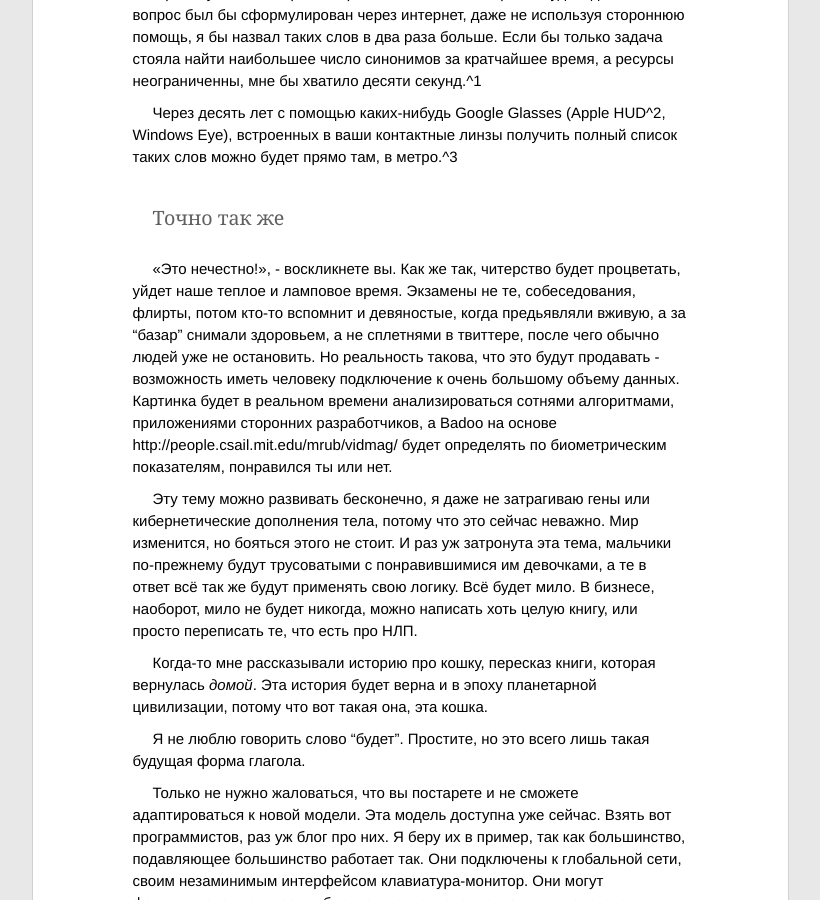
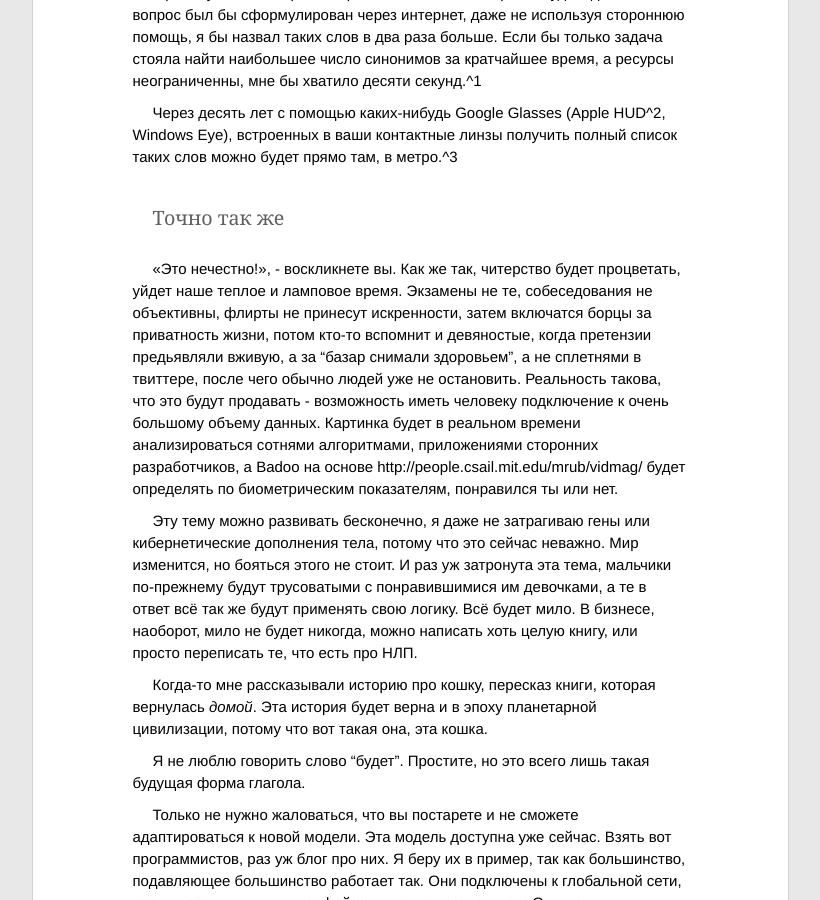
Before and after one commit to ptmt/ptmt.github.com, a Jekyll site: the page built from _posts/2012-07-02-we-are-lazy.md, in a window 1280 px wide and 900 px high, scrolled down 449 px. Shown: the whole window, without its empty margins (230-1050 px from the left). Built offline with Jekyll 4.4.1, drawn with Linux system fonts in a browser that asks for light colours; Markdown is read by kramdown in place of the engine named in the settings.

Commit message:
Update master

```diff
--- a/_posts/2012-07-02-we-are-lazy.md
+++ b/_posts/2012-07-02-we-are-lazy.md
@@ -12,7 +12,7 @@ title:  Лень будущего
 
 ##Точно так же
 
-«Это нечестно!», - воскликнете вы. Как же так, читерство будет процветать, уйдет наше теплое и ламповое время. Экзамены не те, собеседования, флирты, потом кто-то вспомнит и девяностые, когда предьявляли вживую, а за “базар” снимали здоровьем, а не сплетнями в твиттере, после чего обычно людей уже не остановить. Но реальность такова, что это будут продавать - возможность иметь человеку подключение к очень большому объему данных. Картинка будет в реальном времени анализироваться сотнями алгоритмами, приложениями сторонних разработчиков, а Badoo на основе  http://people.csail.mit.edu/mrub/vidmag/ будет определять по биометрическим показателям, понравился ты или нет.
+«Это нечестно!», - воскликнете вы. Как же так, читерство будет процветать, уйдет наше теплое и ламповое время. Экзамены не те, собеседования не объективны, флирты не принесут искренности, затем включатся борцы за приватность жизни, потом кто-то вспомнит и девяностые, когда претензии предьявляли вживую, а за “базар снимали здоровьем”, а не сплетнями в твиттере, после чего обычно людей уже не остановить. Реальность такова, что это будут продавать - возможность иметь человеку подключение к очень большому объему данных. Картинка будет в реальном времени анализироваться сотнями алгоритмами, приложениями сторонних разработчиков, а Badoo на основе  http://people.csail.mit.edu/mrub/vidmag/ будет определять по биометрическим показателям, понравился ты или нет.
 
 Эту тему можно развивать бесконечно, я даже не затрагиваю гены или кибернетические дополнения тела, потому что это сейчас неважно. Мир изменится, но бояться этого не стоит. И раз уж затронута эта тема, мальчики по-прежнему будут трусоватыми с понравившимися им девочками, а те в ответ всё так же будут применять свою логику. Всё будет мило. В бизнесе, наоборот, мило не будет никогда, можно написать хоть целую книгу, или просто переписать те, что есть про НЛП.
 
```
